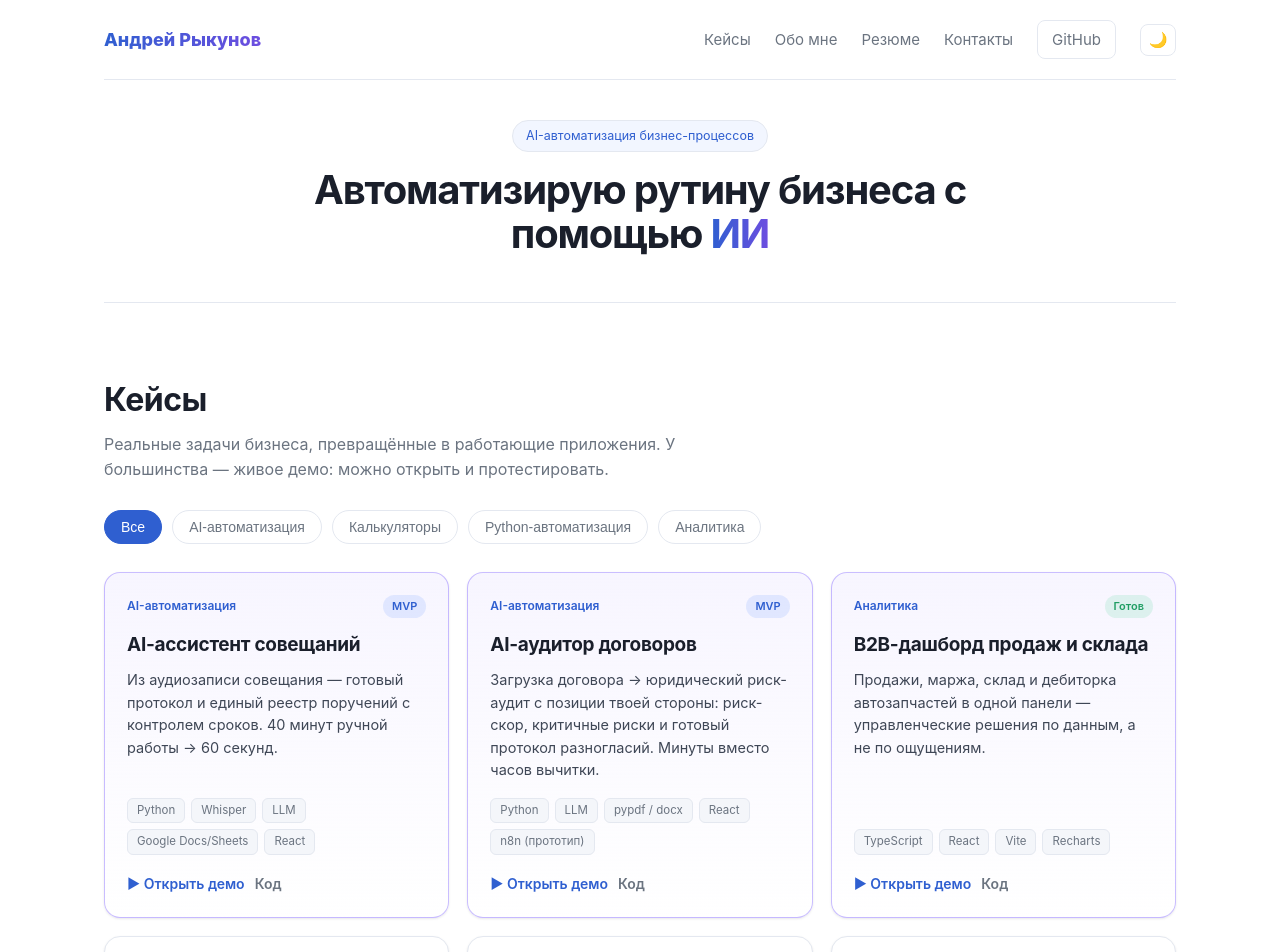
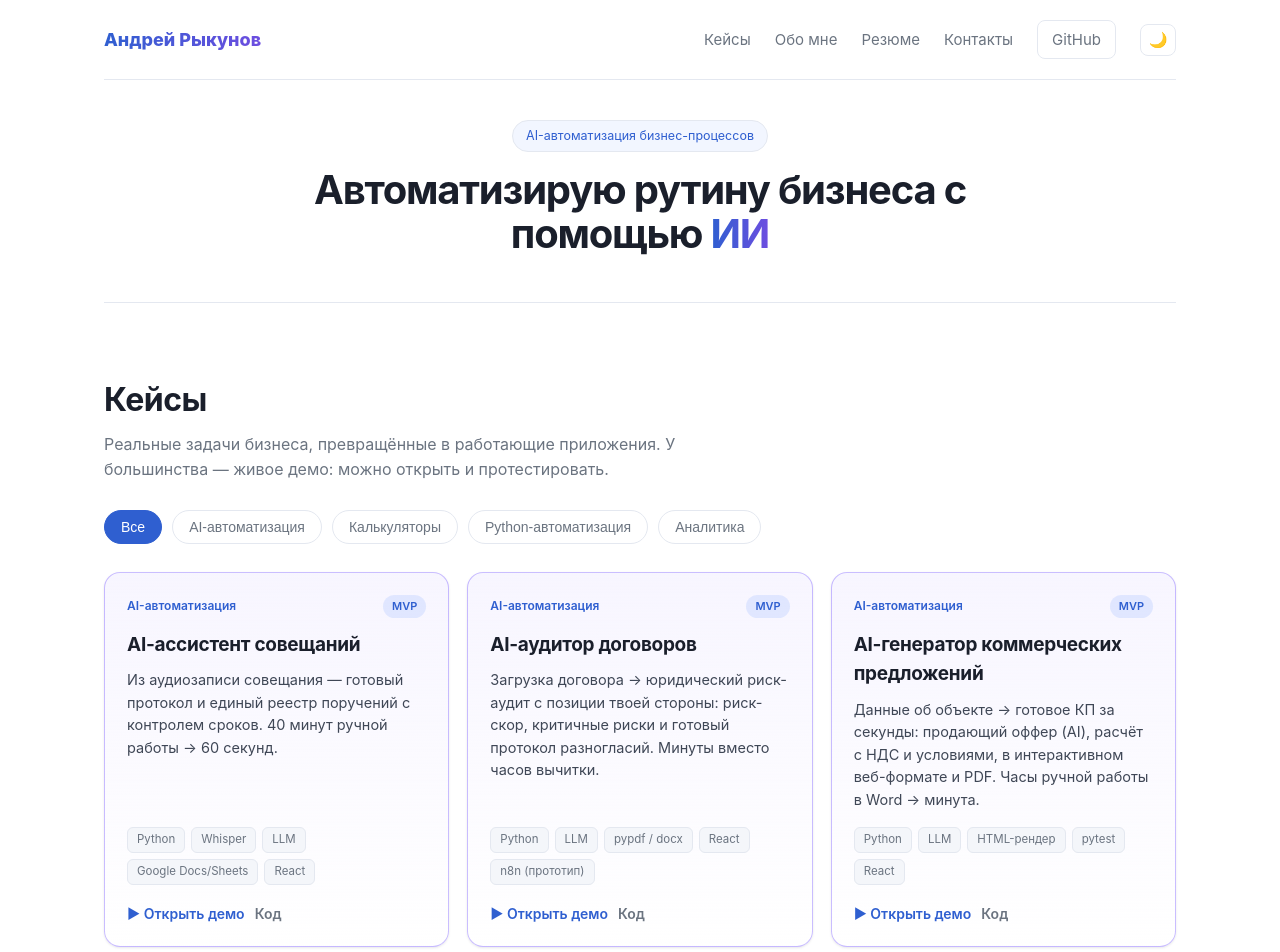
Before and after one commit to kilevoy/kilevoy.github.io, a React (Vite) app: page / in a window 1280 px wide. Shown: the top 952 px of the page. Built offline with nearby package versions, Linux system fonts and the light colour scheme.

Commit message:
case: add AI proposal (КП) generator

```diff
--- a/src/data.ts
+++ b/src/data.ts
@@ -54,6 +54,17 @@ export const cases: Case[] = [
     tech: ["Python", "LLM", "pypdf / docx", "React", "n8n (прототип)"],
     demo: "https://kilevoy.github.io/ai-contract-auditor/",
     code: "https://github.com/kilevoy/ai-contract-auditor",
+    status: "MVP",
+    flagship: true,
+  },
+  {
+    title: "AI-генератор коммерческих предложений",
+    category: "AI-автоматизация",
+    outcome:
+      "Данные об объекте → готовое КП за секунды: продающий оффер (AI), расчёт с НДС и условиями, в интерактивном веб-формате и PDF. Часы ручной работы в Word → минута.",
+    tech: ["Python", "LLM", "HTML-рендер", "pytest", "React"],
+    demo: "https://kilevoy.github.io/ai-proposal-generator/",
+    code: "https://github.com/kilevoy/ai-proposal-generator",
     status: "MVP",
     flagship: true,
   },
```
